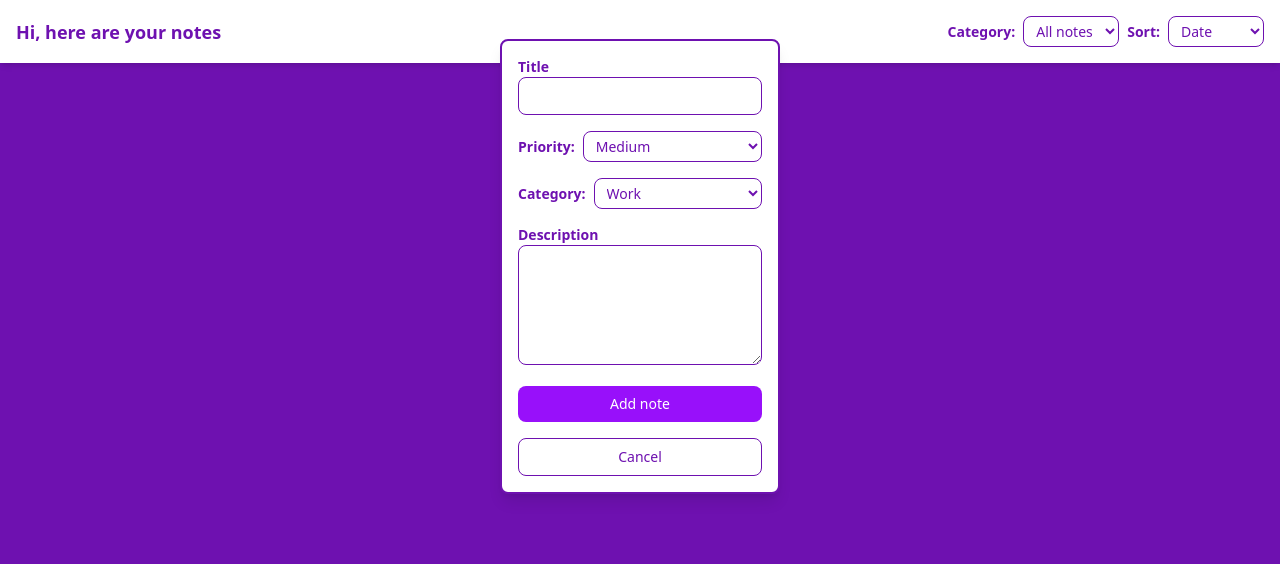
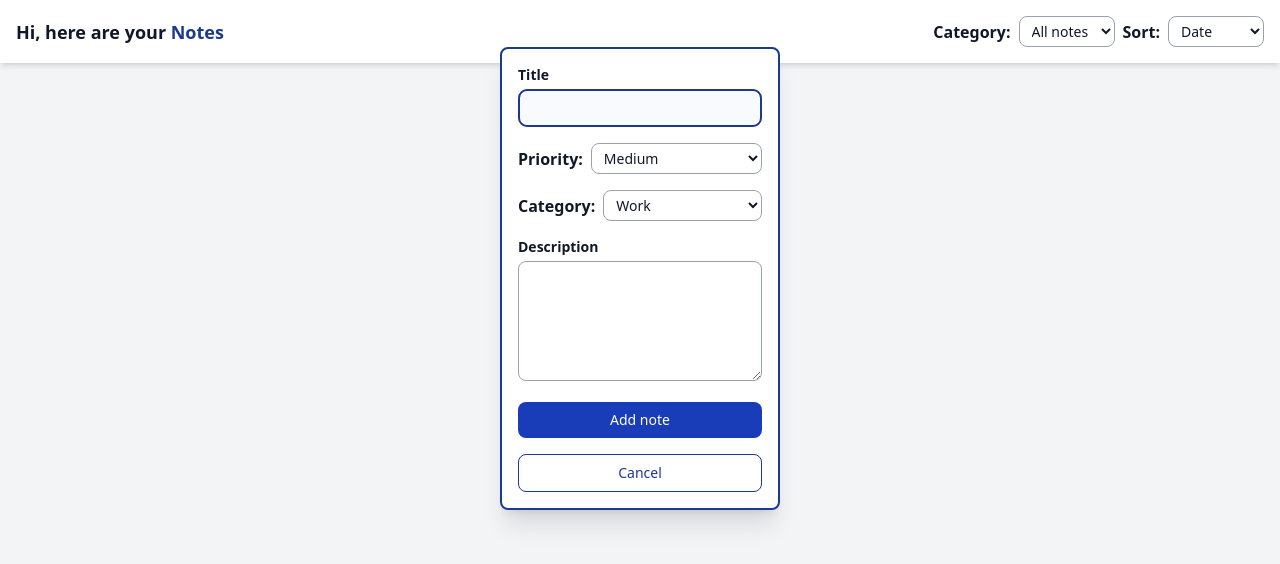
Before and after one commit to evannetta/react-mini-projects, a React (Vite) app in the folder notes-app/: page / in a window 1280 px wide. Both pictures are taken after a click on the element "Add new note". Shown: the top 564 px of the page. Built offline with nearby package versions, Linux system fonts and the light colour scheme.

Commit message:
style: color theme update

```diff
--- a/notes-app/src/App.jsx
+++ b/notes-app/src/App.jsx
@@ -35,10 +35,11 @@ const App = () => {
 
   return (
     <div className='min-w-sm'>
-      <nav className='relative w-full px-2 md:px-4 md:py-4 pb-8 pt-4 mb-10 bg-white shadow-md text-purple-800 flex md:flex-row flex-col gap-4 justify-between items-center'>
-        <h2 className='text-m md:text-lg font-bold'>Hi, here are your notes</h2>
-
-        <div className='flex  items-center md:gap-2 gap-5'>
+      <nav className='sticky top-0 left-0 w-full px-2 md:px-4 md:py-4 pb-8 pt-4 mb-10 bg-white text-gray-900  shadow-md  flex md:flex-row flex-col gap-4 justify-between md:items-center items-stretch z-50'>
+        <h2 className='text-lg font-semibold'>
+          Hi, here are your <span className=' text-blue-900 font-bold'>Notes</span>
+        </h2>
+        <div className='flex items-center md:gap-2 gap-5'>
           <OptionSelect
             name={'Category'}
             options={['All notes', 'Work', 'Personal', 'Ideas']}
--- a/notes-app/src/components/AddNote.jsx
+++ b/notes-app/src/components/AddNote.jsx
@@ -44,18 +44,18 @@ const AddNote = ({ notes, setNotes }) => {
 
   return !isFormvisible ? (
     <div
-      className='absolute top-full left-1/2 -translate-x-1/2 -translate-y-5 flex justify-center items-center bg-white rounded-lg border-2 border-purple-800 shadow-sm text-center text-bold w-fit px-3 py-2 cursor-pointer hover:scale-95 transition'
+      className='absolute top-full left-1/2 -translate-x-1/2 -translate-y-5 flex justify-between items-center bg-blue-900 rounded-lg text-white shadow-sm text-center text-bold w-36 px-3 py-2 cursor-pointer hover:scale-95 transition'
       onClick={() => setFormVisibility(true)}
     >
       <img
         src='../../public/add-note.svg'
         alt='add note'
-        className='md:w-8 w-6 md:h-8 h-6 '
+        className='md:w-6 w-5 md:h-6 h-5'
       />
       <p className='md:text-m text-sm'>Add new note</p>
     </div>
   ) : (
-    <div className='absolute top-full left-1/2 -translate-x-1/2 -translate-y-6 p-4 flex justify-between items-start text-purple-800 bg-white w-70 min-h-50 rounded-lg border-2 shadow-lg transition duration-250 ease-out z-10'>
+    <div className='absolute top-full left-1/2 -translate-x-1/2 -translate-y-4 p-4 flex justify-between items-start text-gray-900 bg-white w-70 min-h-50 rounded-lg border-2 border-blue-900 shadow-xl transition duration-250 ease-out'>
       <form
         onSubmit={handleSubmit}
         className='flex flex-col gap-4 justify-between items-start w-full md:text-m text-sm'
@@ -63,14 +63,15 @@ const AddNote = ({ notes, setNotes }) => {
         <div className='w-full'>
           <label
             htmlFor='title'
-            className='block font-semibold'
+            className='block font-semibold mb-1'
           >
             Title
           </label>
           <input
+            autoFocus
             name='title'
             type='text'
-            className='w-full p-2 border border-purple-800 rounded-lg outline-purple-800 text-gray-800'
+            className='w-full p-2 border border-gray-400 rounded-lg outline-blue-900 text-gray-900 font-normal focus:bg-gray-50'
             value={note.title}
             onChange={handleChangeNote}
           />
@@ -92,25 +93,25 @@ const AddNote = ({ notes, setNotes }) => {
         <div className='w-full'>
           <label
             htmlFor='description'
-            className='block font-semibold'
+            className='block font-semibold mb-1'
           >
             Description
           </label>
           <textarea
             name='description'
             type='text'
-            className='w-full h-30 p-2 border border-purple-800 rounded-lg outline-purple-800 text-gray-800'
+            className='w-full h-30 p-2 border border-gray-400 rounded-lg outline-blue-900 text-gray-800 font-normal focus:bg-gray-50'
             value={note.description}
             onChange={handleChangeNote}
           ></textarea>
         </div>{' '}
         <button
-          className={`w-full py-2 ${isCancelHovered ? 'bg-white text-purple-800 border border-purple-800' : 'bg-purple-600 text-white'} rounded-lg cursor-pointer hover:bg-purple-800 hover:text-white transition`}
+          className={`w-full py-2 ${isCancelHovered ? 'bg-white text-blue-900 border border-blue-900' : 'bg-blue-800 text-white'} rounded-lg cursor-pointer hover:bg-blue-900 hover:text-white transition`}
         >
           Add note
         </button>
         <button
-          className='w-full py-2 bg-white text-purple-800 border border-purple-800 rounded-lg cursor-pointer hover:bg-purple-800 hover:text-white'
+          className='w-full py-2 bg-white text-blue-900 border border-blue-900 rounded-lg cursor-pointer hover:bg-blue-900 hover:text-white'
           onClick={handleCancel}
           onMouseEnter={() => setButtonsHover(true)}
           onMouseLeave={() => setButtonsHover(false)}
--- a/notes-app/src/components/NoteList.jsx
+++ b/notes-app/src/components/NoteList.jsx
@@ -2,7 +2,7 @@ const NoteList = ({ notes, deleteNote }) => {
   if (notes.length === 0)
     return (
       <>
-        <p className='text-center text-gray-400'>No notes yet</p>
+        <p className='text-center text-gray-700'>No notes yet</p>
       </>
     );
   return (
@@ -10,10 +10,10 @@ const NoteList = ({ notes, deleteNote }) => {
       {notes.map((note) => (
         <div
           key={note.id}
-          className={`relative bg-white text-gray-600 border-l-4 rounded-lg shadow-md sm:m-2 mb-1 mx-1 p-2 sm:w-70 w-full cursor-pointer flex flex-col justify-around ${note.priority == 'High' ? 'border-red-500' : note.priority == 'Medium' ? 'border-yellow-500' : 'border-green-500'}`}
+          className={`relative bg-white text-gray-700 shadow-md sm:m-2 mb-2 mx-2 p-2 sm:w-70 w-full cursor-pointer flex flex-col justify-around border-2 rounded-lg ${note.priority == 'High' ? 'border-red-500' : note.priority == 'Medium' ? 'border-yellow-500' : 'border-green-500'} hover:scale-105 transition`}
         >
           <h3 className='mb-2 overflow-clip max-h-14 text-md font-bold'>{note.title}</h3>
-          <p className='mb-2 overflow-y-auto text-gray-800 text-sm'>{note.description}</p>
+          <p className='mb-2 overflow-y-auto text-sm'>{note.description}</p>
           <p className='text-xs'>
             <strong>Category: </strong>
             {note.category}
@@ -23,13 +23,13 @@ const NoteList = ({ notes, deleteNote }) => {
             {note.priority}
           </p>
           <div
-            className='absolute bottom-0 right-0 m-2 cursor-pointer'
+            className='absolute bottom-0 right-0 m-2 cursor-pointer hover:scale-95 transition'
             onClick={() => deleteNote(note.id)}
           >
             <img
               src='../../public/del-note.svg'
               alt='delete note'
-              className=' w-6 h-6 justify-self-end'
+              className='w-5 h-5 justify-self-end '
             />
           </div>
         </div>
--- a/notes-app/src/components/OptionSelect.jsx
+++ b/notes-app/src/components/OptionSelect.jsx
@@ -1,17 +1,17 @@
 const OptionSelect = ({ name, options, onChange, defaultOption = options[0] }) => {
   return (
     <>
-      <div className='flex gap-2 justify-between items-center w-full text-sm sm:text-m'>
+      <div className='flex gap-2 justify-between items-center w-full text-sm sm:text-base'>
         <label
           htmlFor={name}
-          className='font-bold '
+          className='font-semibold '
         >
           {name}:
         </label>
         <select
           name={name}
           type='text'
-          className='w-full min-w-24 px-2 py-1 border border-purple-800 rounded-lg focus:bg-purple-50 outline-purple-800 focus:border-2'
+          className='w-full min-w-24 px-2 py-1 text-sm border border-gray-400 rounded-lg outline-blue-900 focus:border-blue-900 focus:bg-gray-50'
           defaultValue={defaultOption}
           onChange={onChange}
         >
--- a/notes-app/src/index.css
+++ b/notes-app/src/index.css
@@ -1,5 +1,5 @@
 @import 'tailwindcss';
 
 body {
-  @apply bg-purple-800;
+  @apply bg-gray-100;
 }
```
Also changed, not shown: notes-app/public/add-note.svg, notes-app/public/del-note.svg.
